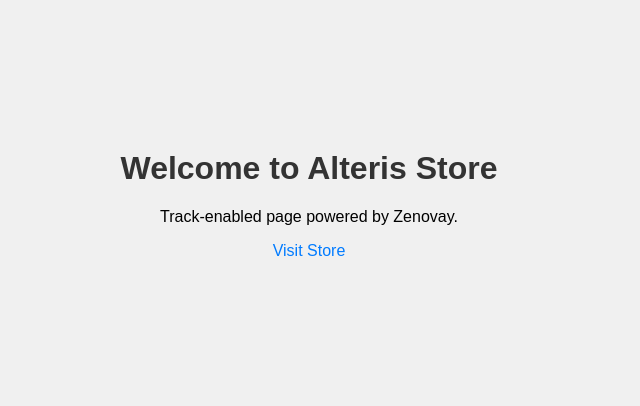
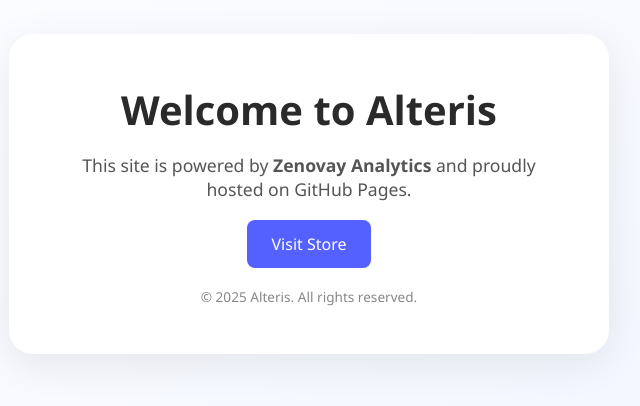
Before and after one commit to Ranky6/alteris, a plain HTML site: page index.html in a window 1280 px wide. Shown: the part 206-612 px from the top of the page, without its empty margins (331-971 px from the left). Drawn offline with Linux system fonts and the light colour scheme.

Commit message:
Update index.html

```diff
--- a/index.html
+++ b/index.html
@@ -3,38 +3,75 @@
 <head>
   <meta charset="UTF-8" />
   <meta name="viewport" content="width=device-width, initial-scale=1.0" />
-  <title>Alteris Store</title>
-  <script defer data-domain="alteris.store" data-track-outbound data-track-downloads data-track-404 data-hash-mode data-track-events data-track-props data-track-revenue src="https://zenovay.com/js/zenovay.js"></script>
+  <title>Welcome to Alteris</title>
+  <script defer data-domain="ranky6.github.io" data-track-outbound data-track-downloads data-track-404 data-hash-mode data-track-events data-track-props data-track-revenue src="https://zenovay.com/js/zenovay.js"></script>
   <style>
+    * {
+      margin: 0;
+      padding: 0;
+      box-sizing: border-box;
+    }
+
     body {
-      font-family: sans-serif;
+      font-family: 'Segoe UI', Tahoma, Geneva, Verdana, sans-serif;
+      background: linear-gradient(to bottom right, #ffffff, #f0f4ff);
+      color: #222;
       display: flex;
+      align-items: center;
       justify-content: center;
-      align-items: center;
-      height: 100vh;
-      margin: 0;
-      background: #f0f0f0;
+      min-height: 100vh;
     }
-    .container {
+
+    .card {
+      background: white;
+      padding: 3rem;
+      border-radius: 1.5rem;
+      box-shadow: 0 10px 40px rgba(0, 0, 0, 0.08);
       text-align: center;
+      max-width: 600px;
     }
+
     h1 {
-      color: #333;
+      font-size: 2.5rem;
+      margin-bottom: 1rem;
+      color: #2a2a2a;
     }
-    a {
-      color: #007bff;
+
+    p {
+      font-size: 1.1rem;
+      margin-bottom: 2rem;
+      color: #555;
+    }
+
+    a.button {
+      background-color: #5561ff;
+      color: white;
+      padding: 0.8rem 1.5rem;
+      border-radius: 0.5rem;
       text-decoration: none;
+      font-weight: 500;
+      transition: background-color 0.3s ease;
     }
-    a:hover {
-      text-decoration: underline;
+
+    a.button:hover {
+      background-color: #3f4de6;
+    }
+
+    footer {
+      margin-top: 2rem;
+      font-size: 0.85rem;
+      color: #888;
     }
   </style>
 </head>
 <body>
-  <div class="container">
-    <h1>Welcome to Alteris Store</h1>
-    <p>Track-enabled page powered by Zenovay.</p>
-    <a href="https://alteris.store">Visit Store</a>
+  <div class="card">
+    <h1>Welcome to Alteris</h1>
+    <p>This site is powered by <strong>Zenovay Analytics</strong> and proudly hosted on GitHub Pages.</p>
+    <a href="https://alteris.store" class="button">Visit Store</a>
+    <footer>
+      &copy; 2025 Alteris. All rights reserved.
+    </footer>
   </div>
 </body>
 </html>
```
